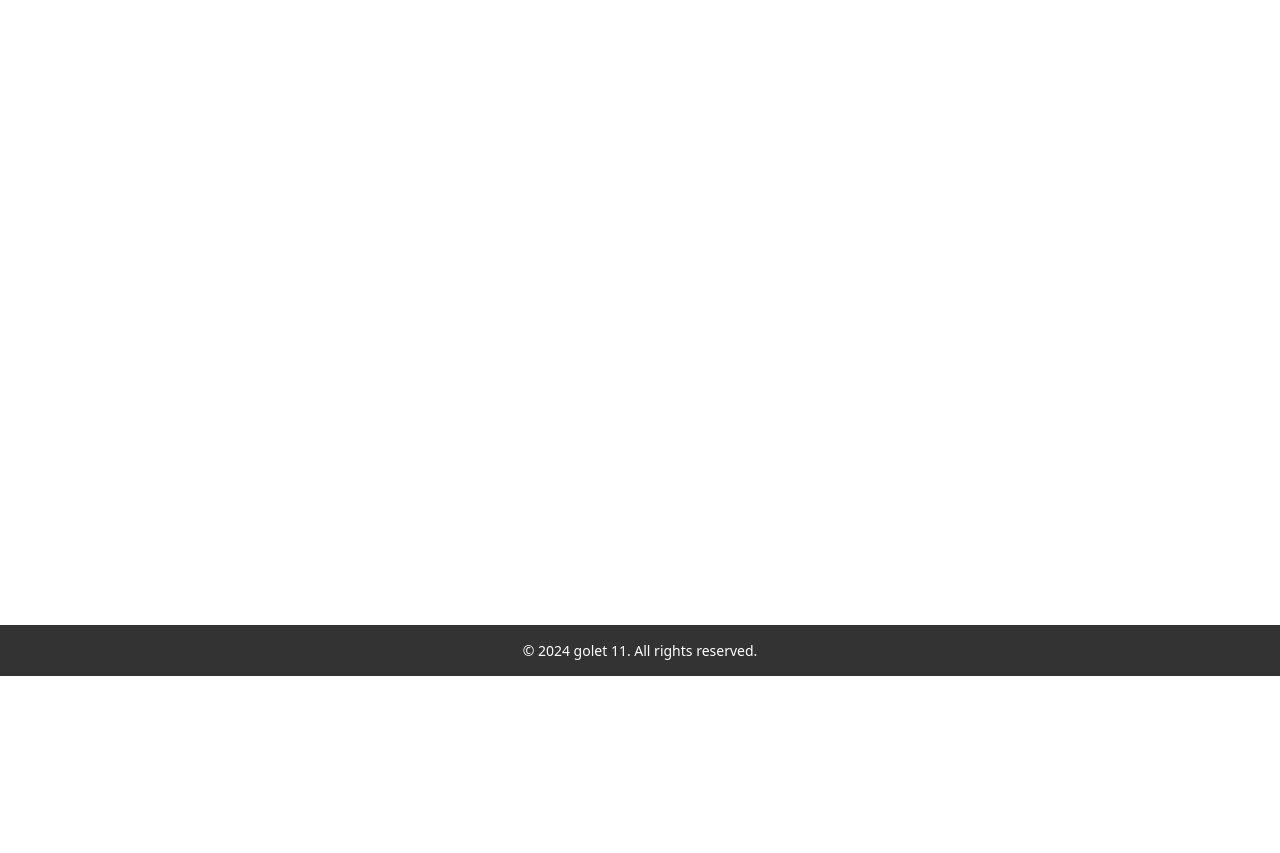
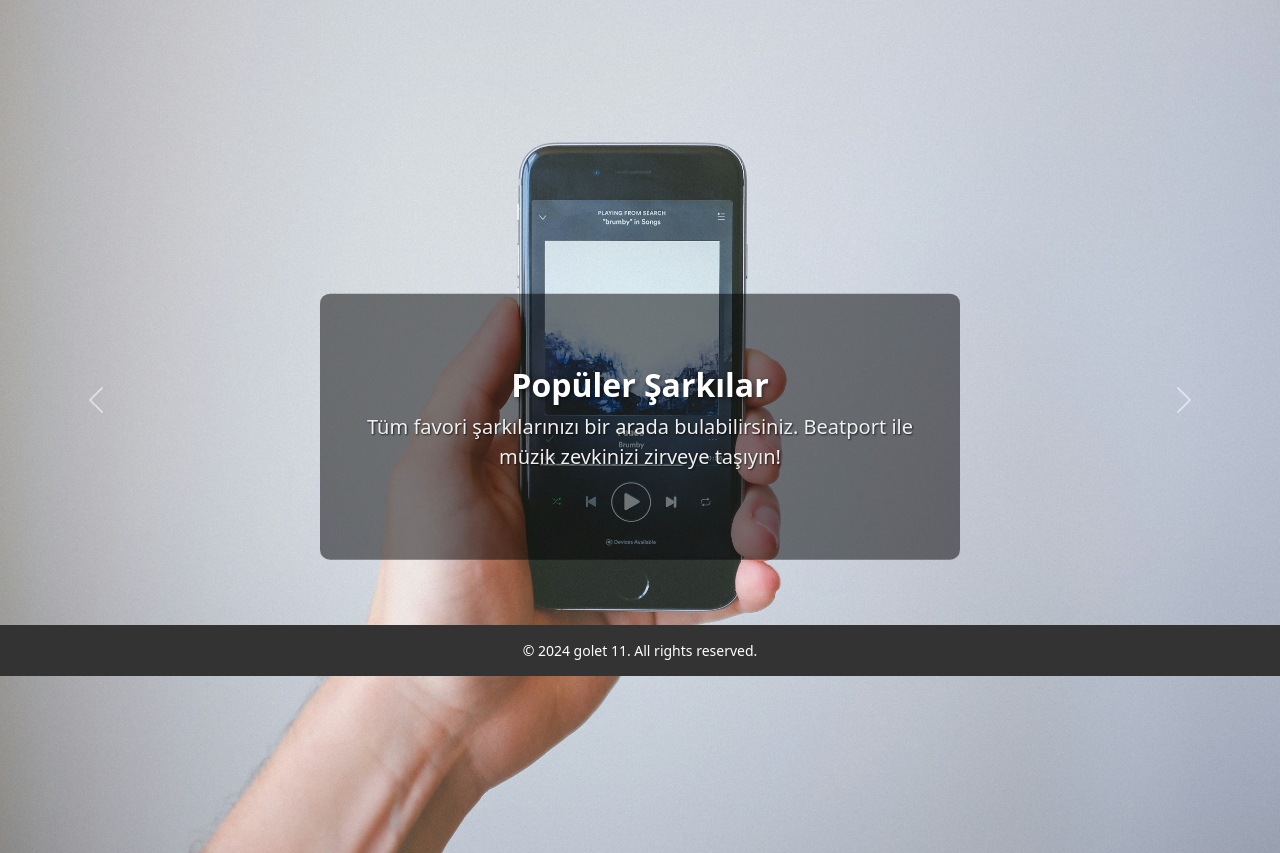
Before and after one commit to Mbanzaroglu/golet11, a Flask app: page / in a window 1280 px wide. Shown: the part 124-977 px from the top of the page. Before the commit the page ends 800 px from the top, so only its background shows below. Run offline with Flask 3, Linux system fonts and the light colour scheme; some libraries are stand-ins or nearby versions.

Commit message:
Home Page için görseller ve Carousel stili tasarımlar yapıldı

```diff
--- a/app/static/css/styles.css
+++ b/app/static/css/styles.css
@@ -271,3 +271,39 @@ body, html {
   .btn:hover {
     opacity: 0.9;
   }
+
+
+.carousel {
+  height: 100vh;
+}
+.carousel-item {
+  height: 100%;
+  position: relative;
+}
+.carousel-item img {
+  width: 100%;
+  height: 100%;
+  object-fit: cover;
+}
+.carousel-caption {
+  position: absolute;
+  right: 0% !important;
+  bottom: 10rem !important;
+  background: rgba(0,0,0,0.5);
+  padding: 10px 40px !important;
+  border-radius: 10px;
+  max-width: 70%;
+  margin: 0 auto;
+}
+.carousel-caption h2 {
+  color: #fff;
+  text-shadow: 2px 2px 4px rgba(0,0,0,0.5);
+  font-weight: bold;
+}
+.carousel-caption .lead {
+  color: #f0f0f0;
+  text-shadow: 1px 1px 2px rgba(0,0,0,0.7);
+}
+.carousel-control-prev, .carousel-control-next {
+  width: 5%;
+}
--- a/app/templates/base.html
+++ b/app/templates/base.html
@@ -24,7 +24,7 @@
     {% endif %}
 
     <script src="https://code.jquery.com/jquery-3.5.1.slim.min.js"></script>
-    <script src="https://cdn.jsdelivr.net/npm/bootstrap@5.3.0-alpha3/dist/js/bootstrap.bundle.min.js"></script>
+    <script src="https://cdn.jsdelivr.net/npm/bootstrap@5.3.3/dist/js/bootstrap.bundle.min.js"></script>
     <script src="https://stackpath.bootstrapcdn.com/bootstrap/4.5.2/js/bootstrap.min.js"></script>
     <script src="{{ url_for('static', filename='js/script.js') }}"></script>
 </body>
--- a/app/templates/home.html
+++ b/app/templates/home.html
@@ -3,8 +3,60 @@
 {% block title %}Home Page{% endblock %}
 
 {% block content %}
-<div style="display: flex; flex-wrap: wrap; gap: 25px; justify-content: center; margin: 25px 0;">
+<div style="display: flex; flex-wrap: wrap; gap: 25px; justify-content: center; margin: 0px;">
     {% if selected_page == 'home' %}
+    <div class="container-fluid p-0">
+        <div id="marketingCarousel" class="carousel slide" data-bs-ride="false">
+            <div class="carousel-inner">
+                <!-- Slide 1 -->
+                <div class="carousel-item active">
+                    <img src="{{ url_for('static', filename='images/song.jpg') }}" alt="Popüler Şarkılar">
+                    <div class="carousel-caption d-flex flex-column align-items-center justify-content-center" style="position: absolute; top: 50%; left: 50%; transform: translate(-50%, -50%);">
+                        <h2>Popüler Şarkılar</h2>
+                        <p class="lead">Tüm favori şarkılarınızı bir arada bulabilirsiniz. Beatport ile müzik zevkinizi zirveye taşıyın!</p>
+                    </div>
+                </div>
+
+                <!-- Slide 2 -->
+                <div class="carousel-item">
+                    <img src="{{ url_for('static', filename='images/album.jpg') }}" alt="Öne Çıkan Albümler">
+                    <div class="carousel-caption d-flex flex-column align-items-center justify-content-center" style="position: absolute; top: 50%; left: 50%; transform: translate(-50%, -50%);">
+                        <h2>Öne Çıkan Albümler</h2>
+                        <p class="lead">Müzik dünyasının en iyi albümleri bir tık uzağınızda. Şimdi keşfedin!</p>
+                    </div>
+                </div>
+
+                <!-- Slide 3 -->
+                <div class="carousel-item">
+                    <img src="{{ url_for('static', filename='images/artist.jpg') }}" alt="Sanatçıları Keşfedin">
+                    <div class="carousel-caption d-flex flex-column align-items-center justify-content-center" style="position: absolute; top: 50%; left: 50%; transform: translate(-50%, -50%);">
+                        <h2>Sanatçıları Keşfedin</h2>
+                        <p class="lead">Sevdiğiniz sanatçıların en yeni şarkılarını dinleyin ve müzik dünyasındaki keşfinizi genişletin.</p>
+                    </div>
+                </div>
+
+                <!-- Slide 4 -->
+                <div class="carousel-item">
+                    <img src="{{ url_for('static', filename='images/login.jpg') }}" alt="Favori Listenizi Oluşturun">
+                    <div class="carousel-caption d-flex flex-column align-items-center justify-content-center" style="position: absolute; top: 50%; left: 50%; transform: translate(-50%, -50%);">
+                        <h2>Favori Listenizi Oluşturun</h2>
+                        <p class="lead">Favori şarkılarınızı ve albümlerinizi kaydedin. Kendi özel müzik arşivinizi oluşturmak için üye olun!</p>
+                        <a href="{{ url_for('auth_bp.register') }}" class="btn btn-success mt-3">Hemen Kayıt Ol</a>
+                    </div>
+                </div>
+            </div>
+
+            <!-- Slider Navigation -->
+            <button class="carousel-control-prev" type="button" data-bs-target="#marketingCarousel" data-bs-slide="prev">
+                <span class="carousel-control-prev-icon" aria-hidden="true"></span>
+                <span class="visually-hidden">Önceki</span>
+            </button>
+            <button class="carousel-control-next" type="button" data-bs-target="#marketingCarousel" data-bs-slide="next">
+                <span class="carousel-control-next-icon" aria-hidden="true"></span>
+                <span class="visually-hidden">Sonraki</span>
+            </button>
+        </div>
+    </div>
 
     {% elif selected_page == 'songs' %}
         {% for song in songs %}
```
Also changed, not shown: app/static/images/Login.jpg (added), app/static/images/song.jpg (added), 2 other files.
